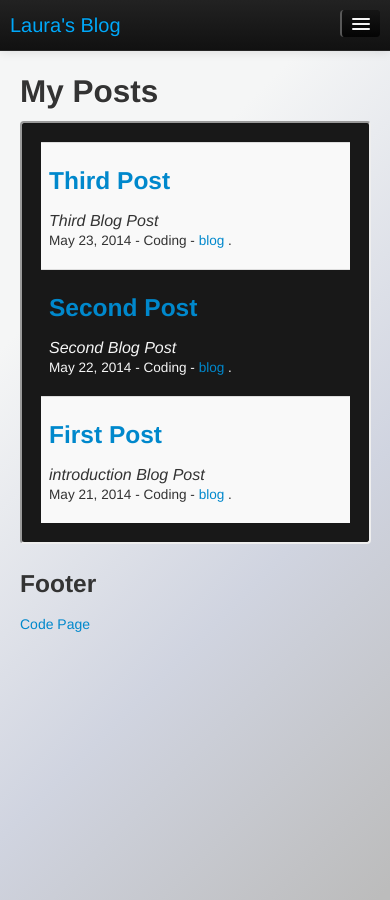
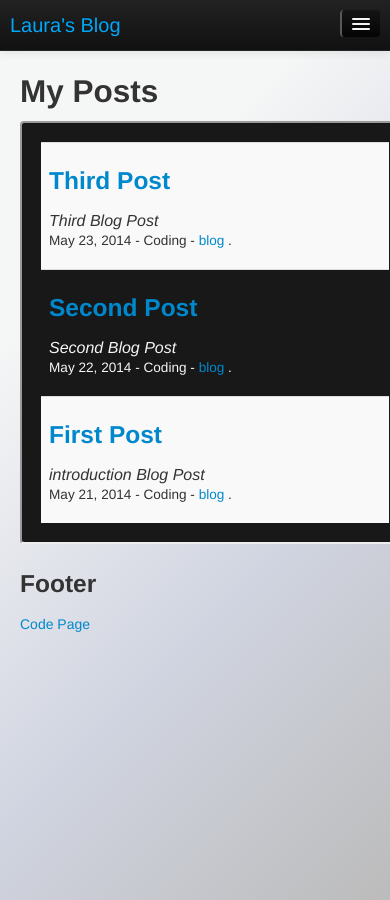
Before and after one commit to LauraR6561/Laurar6561.github.io, a Jekyll site: the page built from index.html, in a window 390 px wide. Built offline with Jekyll 4.4.1, drawn with Linux system fonts in a browser that asks for light colours; Markdown is read by kramdown in place of the engine named in the settings.

Commit message:
css change

```diff
--- a/css/template.css
+++ b/css/template.css
@@ -39,7 +39,8 @@ body{
 
 @media (max-width: 767px){
     #content > .table{
-        width:90%;
+        width:100%;
         margin-left:0px;
+        margin-right: 2%;
     }
 }
```
